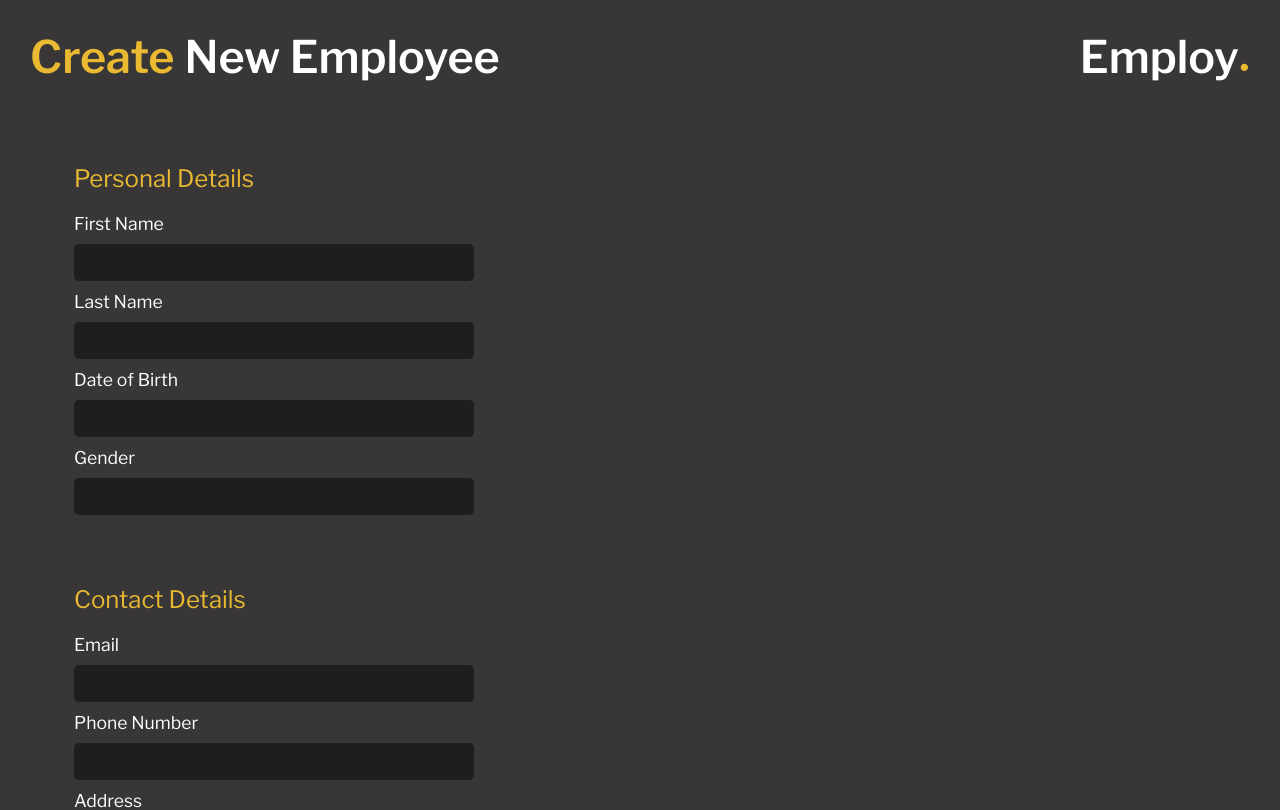
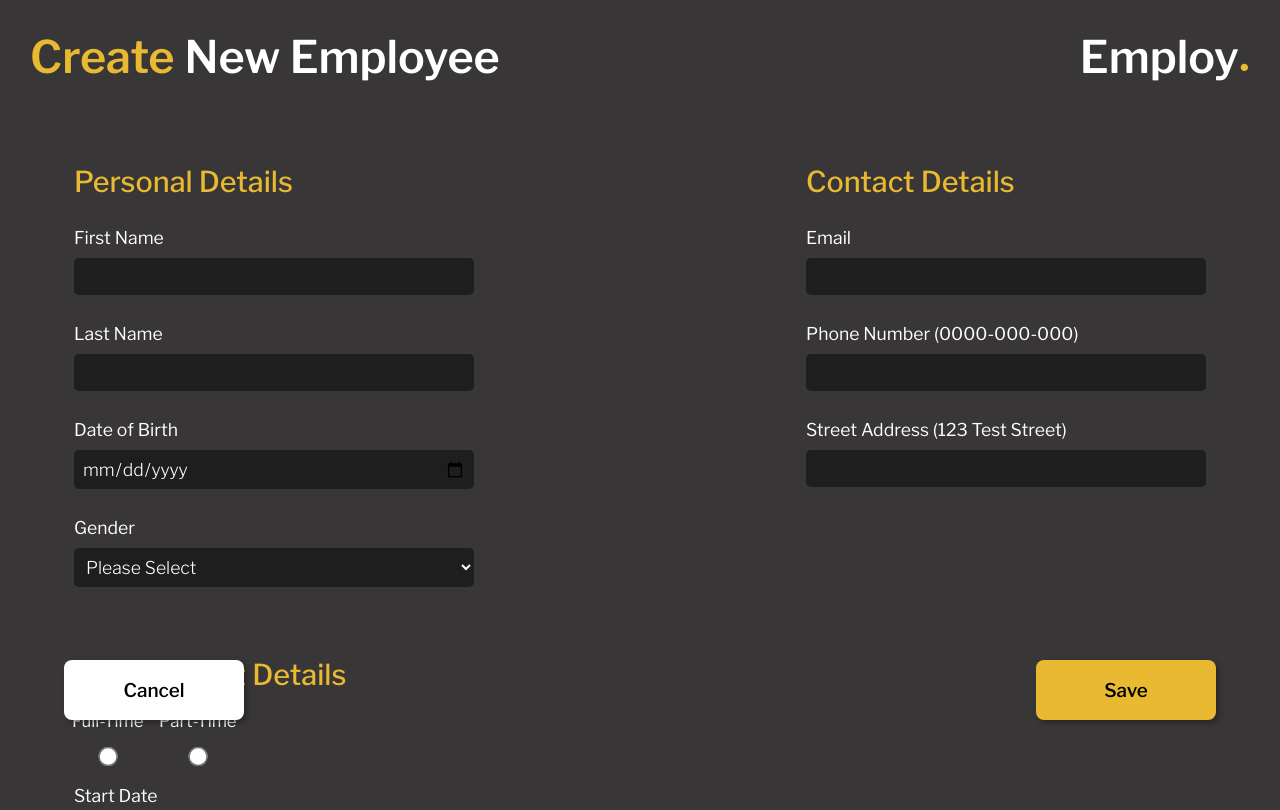
Before and after one commit to cjm-00/employee-creator, a React (Vite) app: page /create in a window 1280 px wide. Shown: the top 810 px of the page. Built offline with nearby package versions, Linux system fonts and the light colour scheme.

Commit message:
updated styling, updated input types and added validation

```diff
--- a/src/pages/CreatePage/CreatePage.module.scss
+++ b/src/pages/CreatePage/CreatePage.module.scss
@@ -13,24 +13,36 @@
 .newEmployeeForm {
   width: 90%;
   display: flex;
-  flex-direction: column;
+  flex-direction: row;
+  flex-wrap: wrap;
+  justify-content: space-between;
   gap: 10px;
 }
 
 .sectionHeading {
   padding-bottom: 10px;
   color: c.$solarium;
-  font-weight: 400;
+  font-size: 1.8em;
+  font-weight: 500;
   padding-top: 50px;
   padding-left: 10px;
+}
+
+.formSection {
+  display: flex;
+  flex-direction: column;
+  gap: 8px;
 }
 
 .btnContainer {
   display: flex;
   justify-content: space-between;
-  width: 40%;
-  padding-top: 30px;
-  padding-bottom: 20px;
-  align-self: center;
-  gap: 50px;
+  width: 90%;
+  position: fixed;
+  bottom: 80px;
 }
+
+.contractTypeDiv {
+  display: flex;
+  flex-direction: row;
+}
--- a/src/pages/CreatePage/CreatePage.tsx
+++ b/src/pages/CreatePage/CreatePage.tsx
@@ -5,6 +5,9 @@ import Header from "../../components/Header/Header";
 import Input from "../../components/Input/Input";
 import classes from "./CreatePage.module.scss";
 import { createEmployee } from "../../services/employee-services";
+import { useNavigate } from "react-router";
+import { useMutation, useQueryClient } from "@tanstack/react-query";
+import Select from "../../components/Select/Select";
 
 export interface IFormInput {
   firstname: string;
@@ -20,8 +23,34 @@ export interface IFormInput {
   jobTitle: string;
 }
 export default function CreatePage() {
-  const { handleSubmit, register } = useForm<IFormInput>();
-  const onSubmit: SubmitHandler<IFormInput> = (data) => createEmployee(data);
+  let navigate = useNavigate();
+  let queryClient = useQueryClient();
+
+  const {
+    handleSubmit,
+    register,
+    formState: { errors },
+  } = useForm<IFormInput>();
+  const onSubmit: SubmitHandler<IFormInput> = (data) => {
+    mutation.mutate(data);
+  };
+
+  const mutation = useMutation({
+    mutationFn: (data: IFormInput) => createEmployee(data),
+    onError: (error) => {
+      console.log(`error on creation:`, error);
+    },
+    onSuccess: () => {
+      console.log("successful create bro");
+      queryClient.invalidateQueries({
+        queryKey: ["employees"],
+        refetchType: "active",
+      });
+      navigate(`/employees`);
+    },
+  });
+
+  const genderOptions = ["Female", "Male", "Other", "Na"];
 
   return (
     <>
@@ -35,31 +64,123 @@ export default function CreatePage() {
         >
           <div className={classes.formSection}>
             <h2 className={classes.sectionHeading}>Personal Details</h2>
-            <Input label="First Name" name="firstname" register={register} />
-            <Input label="Last Name" register={register} name={"surname"} />
-            <Input label="Date of Birth" register={register} name={"dob"} />
-            <Input label="Gender" register={register} name={"gender"} />
+            <Input
+              required
+              label="First Name"
+              name="firstname"
+              register={register}
+              min={2}
+              max={20}
+              error={errors.firstname?.message}
+            />
+            <Input
+              required
+              label="Last Name"
+              register={register}
+              name={"surname"}
+              min={2}
+              max={30}
+              error={errors.surname?.message}
+            />
+            <Input
+              required
+              label="Date of Birth"
+              register={register}
+              name={"dob"}
+              type="date"
+              error={errors.dob?.message}
+            />
+            <Select
+              name={"gender"}
+              label="Gender"
+              register={register}
+              options={genderOptions}
+              error={errors.gender?.message}
+              required
+            />
           </div>
 
           <div className={classes.formSection}>
             <h2 className={classes.sectionHeading}>Contact Details</h2>
-            <Input label="Email" name={"email"} register={register} />
-            <Input label="Phone Number" name={"phone"} register={register} />
-            <Input label="Address" name={"address"} register={register} />
+            <Input
+              required
+              label="Email"
+              name={"email"}
+              type="email"
+              register={register}
+              pattern="^[\w-\.]+@([\w-]+\.)+[\w-]{2,4}$"
+              error={errors.email?.message}
+            />
+            <Input
+              label="Phone Number (0000-000-000)"
+              type="tel"
+              name={"phone"}
+              register={register}
+              placeholder="04XX-XXX-XXX"
+              pattern="^[0-9]{4}-[0-9]{3}-[0-9]{3}$"
+              required
+              error={errors.phone?.message}
+            />
+            <Input
+              required
+              label="Street Address (123 Test Street)"
+              name={"address"}
+              register={register}
+              pattern="^(\d+) ?([A-Za-z](?= ))? (.*?) ([^ ]+?) ?((?<= )APT)? ?((?<= )\d*)?$"
+              error={errors.address?.message}
+            />
           </div>
 
           <div className={classes.formSection}>
             <h2 className={classes.sectionHeading}>Employment Details</h2>
+            <div className={classes.contractTypeDiv}>
+              <Input
+                variant="radio"
+                type="radio"
+                required
+                label="Full-Time"
+                name={"contractType"}
+                value="FT"
+                register={register}
+                error={errors.contractType?.message}
+              />
+              <Input
+                variant="radio"
+                type="radio"
+                required
+                label="Part-Time"
+                name={"contractType"}
+                value="PT"
+                register={register}
+                error={errors.contractType?.message}
+              />
+            </div>
+
             <Input
-              label="Contract Type"
-              name={"contractType"}
+              required
+              label="Start Date"
+              type="date"
+              name={"startDate"}
               register={register}
+              error={errors.startDate?.message}
             />
-            <Input label="Start Date" name={"startDate"} register={register} />
-            <Input label="End Date" name={"endDate"} register={register} />
-            <Input label="Job Title" name={"jobTitle"} register={register} />
+            <Input
+              label="End Date"
+              type="date"
+              name={"endDate"}
+              register={register}
+              error={errors.endDate?.message}
+            />
+            <Input
+              required
+              label="Job Title"
+              name={"jobTitle"}
+              register={register}
+              error={errors.jobTitle?.message}
+              min={2}
+              max={35}
+            />
           </div>
-
           <div className={classes.btnContainer}>
             <Button variant="primary" asLink linkTo="/">
               Cancel
@@ -69,6 +190,7 @@ export default function CreatePage() {
             </Button>
           </div>
         </form>
+
         <Footer />
       </div>
     </>
--- a/src/pages/EditPage/EditPage.tsx
+++ b/src/pages/EditPage/EditPage.tsx
@@ -9,7 +9,8 @@ import {
   updateEmployee,
 } from "../../services/employee-services";
 import { useNavigate, useParams } from "react-router";
-import { useQuery } from "@tanstack/react-query";
+import { useMutation, useQuery, useQueryClient } from "@tanstack/react-query";
+import Select from "../../components/Select/Select";
 
 export interface IFormInput {
   firstname: string;
@@ -27,22 +28,40 @@ export interface IFormInput {
 export default function EditPage() {
   const { id } = useParams();
   let navigate = useNavigate();
+  let queryClient = useQueryClient();
   const employeeQueryInfo = useQuery({
     queryKey: ["employee", id],
     queryFn: () => getEmployeeById(Number(id)),
   });
 
-  const { handleSubmit, register } = useForm<IFormInput>({
+  const {
+    handleSubmit,
+    register,
+    formState: { errors },
+  } = useForm<IFormInput>({
     defaultValues: employeeQueryInfo.data,
   });
+
+  const mutation = useMutation({
+    mutationFn: (data: IFormInput) => updateEmployee(Number(id), data),
+    onError: (error) => {
+      console.log(`error on update:`, error);
+    },
+    onSuccess: () => {
+      console.log("successful update bro");
+      queryClient.invalidateQueries({
+        queryKey: ["employees", "employee"],
+        refetchType: "active",
+      });
+      navigate(`/employees/${id}`);
+    },
+  });
+
   const onSubmit: SubmitHandler<IFormInput> = (data) => {
-    updateEmployee(Number(id), data);
-    redirect();
+    mutation.mutate(data);
   };
 
-  const redirect = () => {
-    navigate(`/employees/${id}`);
-  };
+  const genderOptions = ["Female", "Male", "Other", "Na"];
 
   return (
     <>
@@ -56,31 +75,123 @@ export default function EditPage() {
         >
           <div className={classes.formSection}>
             <h2 className={classes.sectionHeading}>Personal Details</h2>
-            <Input label="First Name" name="firstname" register={register} />
-            <Input label="Last Name" register={register} name={"surname"} />
-            <Input label="Date of Birth" register={register} name={"dob"} />
-            <Input label="Gender" register={register} name={"gender"} />
+            <Input
+              required
+              label="First Name"
+              name="firstname"
+              register={register}
+              min={2}
+              max={20}
+              error={errors.firstname?.message}
+            />
+            <Input
+              required
+              label="Last Name"
+              register={register}
+              name={"surname"}
+              min={2}
+              max={30}
+              error={errors.surname?.message}
+            />
+            <Input
+              required
+              label="Date of Birth"
+              register={register}
+              name={"dob"}
+              type="date"
+              error={errors.dob?.message}
+            />
+            <Select
+              name={"gender"}
+              label="Gender"
+              register={register}
+              options={genderOptions}
+              error={errors.gender?.message}
+              required
+            />
           </div>
 
           <div className={classes.formSection}>
             <h2 className={classes.sectionHeading}>Contact Details</h2>
-            <Input label="Email" name={"email"} register={register} />
-            <Input label="Phone Number" name={"phone"} register={register} />
-            <Input label="Address" name={"address"} register={register} />
+            <Input
+              required
+              label="Email"
+              name={"email"}
+              type="email"
+              register={register}
+              pattern="^[\w-\.]+@([\w-]+\.)+[\w-]{2,4}$"
+              error={errors.email?.message}
+            />
+            <Input
+              label="Phone Number (0000-000-000)"
+              type="tel"
+              name={"phone"}
+              register={register}
+              placeholder="04XX-XXX-XXX"
+              pattern="^[0-9]{4}-[0-9]{3}-[0-9]{3}$"
+              required
+              error={errors.phone?.message}
+            />
+            <Input
+              required
+              label="Street Address (123 Test Street)"
+              name={"address"}
+              register={register}
+              pattern="^(\d+) ?([A-Za-z](?= ))? (.*?) ([^ ]+?) ?((?<= )APT)? ?((?<= )\d*)?$"
+              error={errors.address?.message}
+            />
           </div>
 
           <div className={classes.formSection}>
             <h2 className={classes.sectionHeading}>Employment Details</h2>
+            <div className={classes.contractTypeDiv}>
+              <Input
+                variant="radio"
+                type="radio"
+                required
+                label="Full-Time"
+                name={"contractType"}
+                value="FT"
+                register={register}
+                error={errors.contractType?.message}
+              />
+              <Input
+                variant="radio"
+                type="radio"
+                required
+                label="Part-Time"
+                name={"contractType"}
+                value="PT"
+                register={register}
+                error={errors.contractType?.message}
+              />
+            </div>
+
             <Input
-              label="Contract Type"
-              name={"contractType"}
+              required
+              label="Start Date"
+              type="date"
+              name={"startDate"}
               register={register}
+              error={errors.startDate?.message}
             />
-            <Input label="Start Date" name={"startDate"} register={register} />
-            <Input label="End Date" name={"endDate"} register={register} />
-            <Input label="Job Title" name={"jobTitle"} register={register} />
+            <Input
+              label="End Date"
+              type="date"
+              name={"endDate"}
+              register={register}
+              error={errors.endDate?.message}
+            />
+            <Input
+              required
+              label="Job Title"
+              name={"jobTitle"}
+              register={register}
+              error={errors.jobTitle?.message}
+              min={2}
+              max={35}
+            />
           </div>
-
           <div className={classes.btnContainer}>
             <Button variant="primary" asLink linkTo={`/employees/${id}`}>
               Cancel
@@ -90,6 +201,7 @@ export default function EditPage() {
             </Button>
           </div>
         </form>
+
         <Footer />
       </div>
     </>
```
Also changed, not shown: src/pages/EditPage/EditPage.module.scss (+19 -7 lines).
